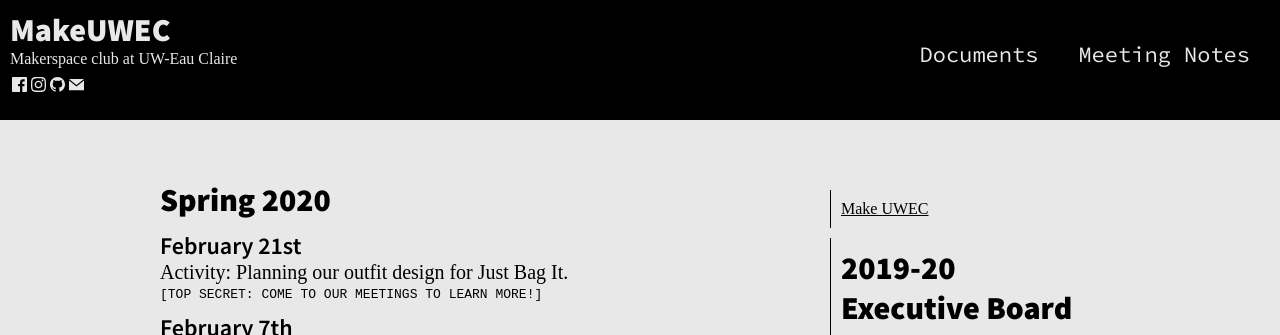
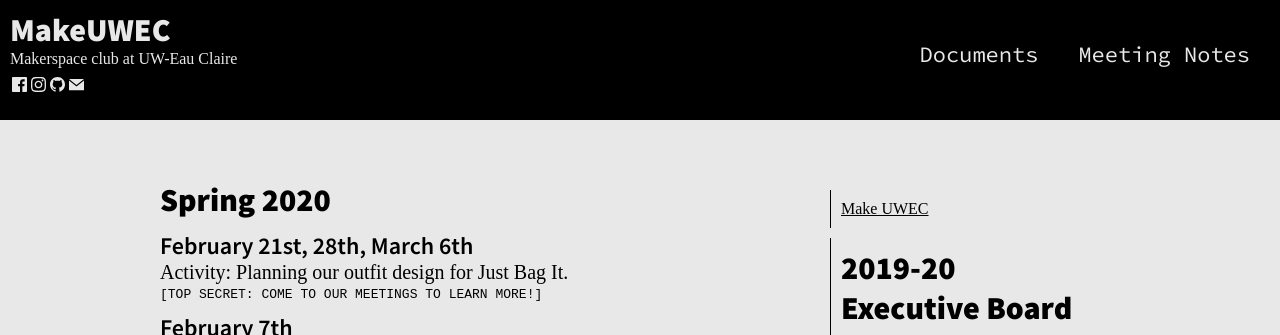
Before and after one commit to MakeUWEC/website, a plain HTML site: page meeting-notes.html in a window 1280 px wide. Shown: the top 335 px of the page. Drawn offline with Linux system fonts and the light colour scheme; a web font is replaced by a local one.

Commit message:
Add 2/28 and 3/6/2020 Meeting Info

```diff
--- a/meeting-notes.html
+++ b/meeting-notes.html
@@ -88,7 +88,7 @@
             <div class='page-body'>
                 <section>
                     <h1>Spring 2020</h1>
-                    <h2>February 21st</h2>
+                    <h2>February 21st, 28th, March 6th</h2>
                     <p>Activity: Planning our outfit design for Just Bag It.</p>
                     <code>[TOP SECRET: COME TO OUR MEETINGS TO LEARN MORE!]</code>
                     <h2>February 7th</h2>
```
